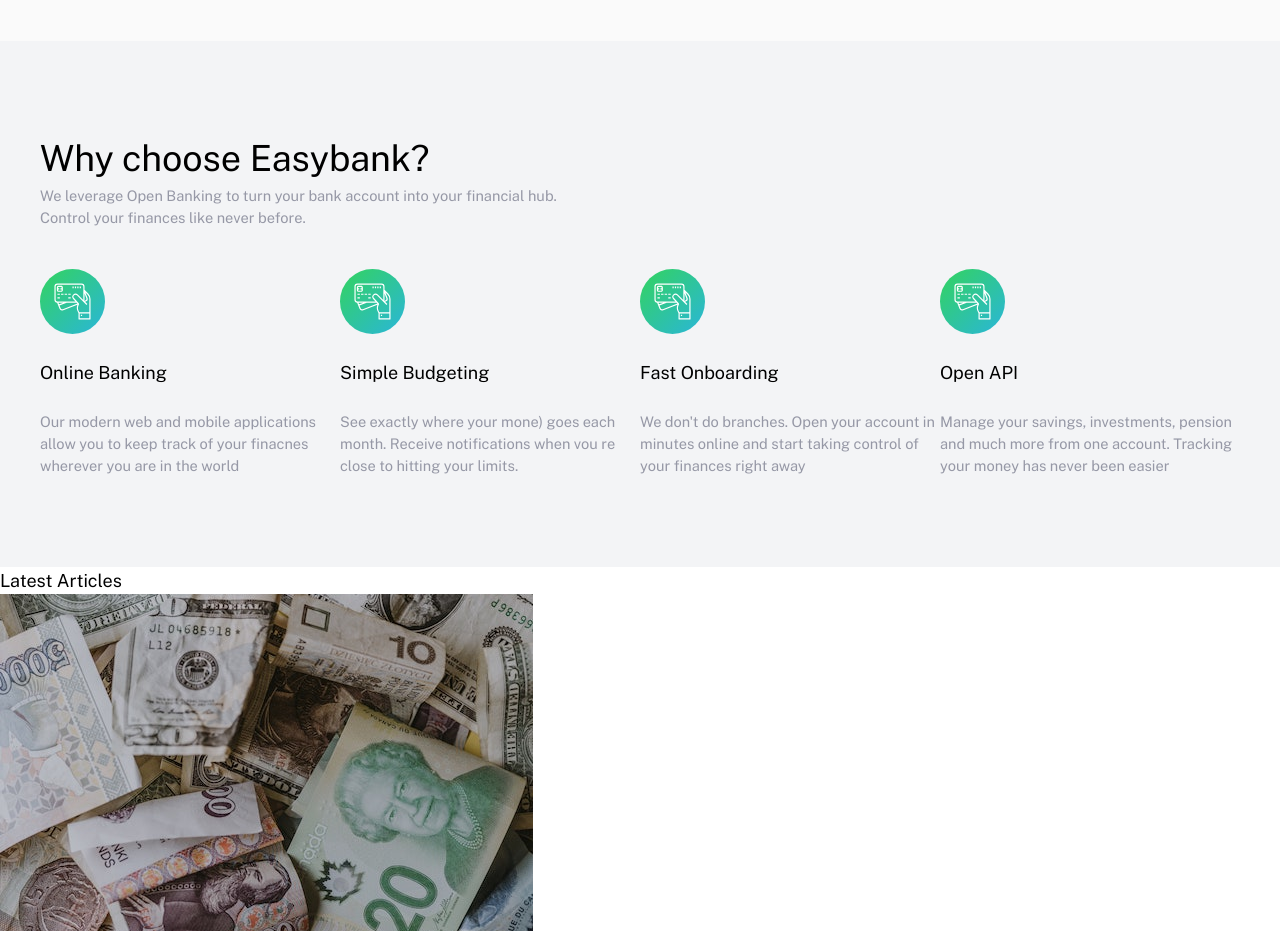
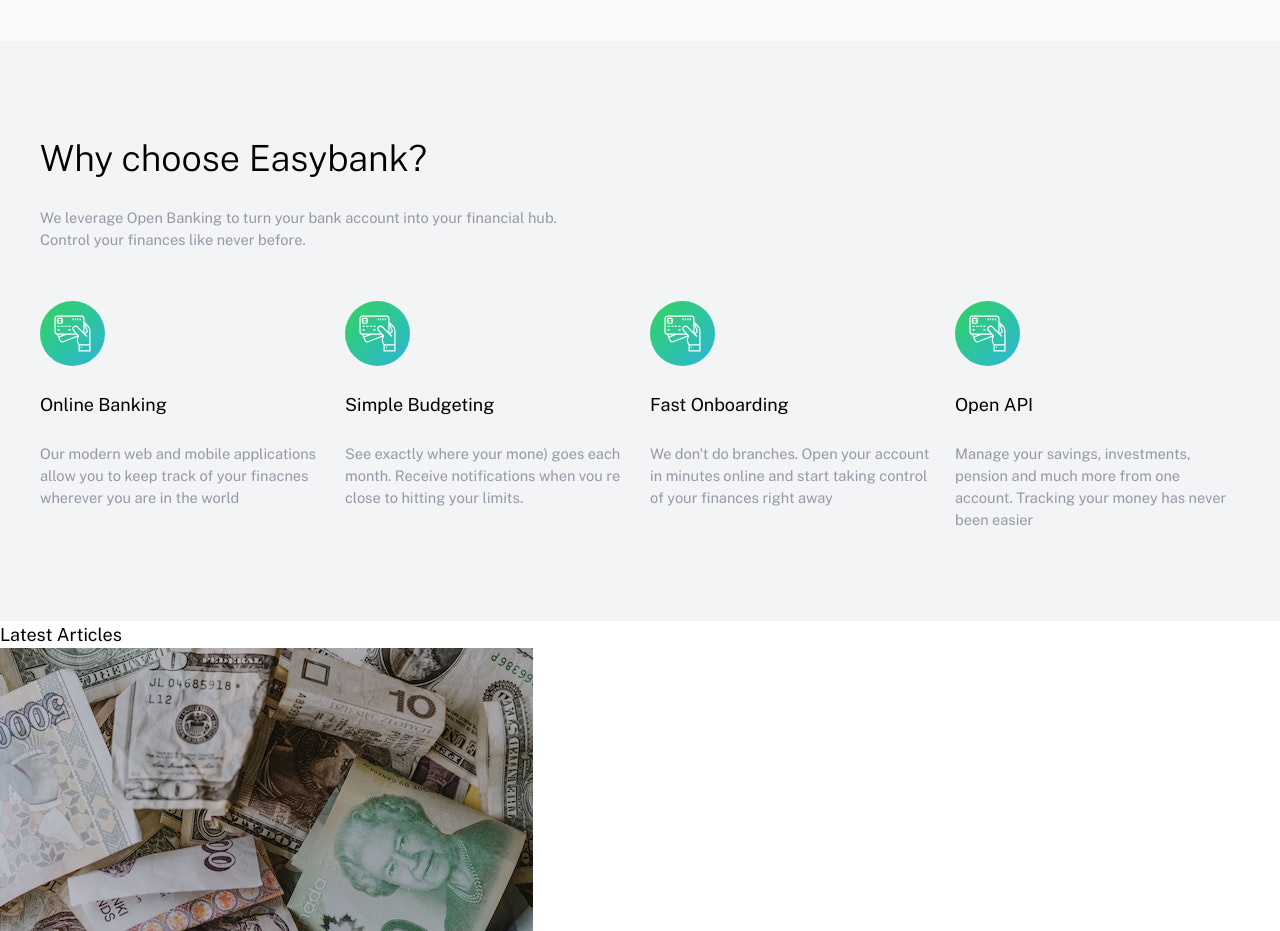
Before and after one commit to smh1988-2/easybank, a website built with Vite: page index.html in a window 1280 px wide. Shown: the part 980-1911 px from the top of the page. Built offline with nearby package versions, Linux system fonts and the light colour scheme.

Commit message:
value prop styles

```diff
--- a/index.html
+++ b/index.html
@@ -67,12 +67,16 @@
 
       <section class="value-props-container bg-neutral-accent">
         <div class="container">
-          <h2 class="fs-600">Why choose Easybank?</h2>
+          <h2 class="value-prop-header fs-600 fw-light">
+            Why choose Easybank?
+          </h2>
           <p class="text-primary fs-300">
             We leverage Open Banking to turn your bank account into your
             financial hub.
           </p>
-          <p class="text-primary fs-300">Control your finances like never before.</p>
+          <p class="text-primary fs-300">
+            Control your finances like never before.
+          </p>
 
           <div class="value-props-cards">
             <div class="value-prop">
--- a/style.css
+++ b/style.css
@@ -262,10 +262,15 @@
   padding: 90px 0;
 }
 
+.value-prop-header {
+  padding-bottom: 22px;
+}
+
 .value-props-cards {
   display: grid;
   grid-template-columns: repeat(4, 1fr);
-  padding-top: 40px;
+  gap: 20px;
+  padding-top: 50px;
 }
 
 .value-prop {
```
